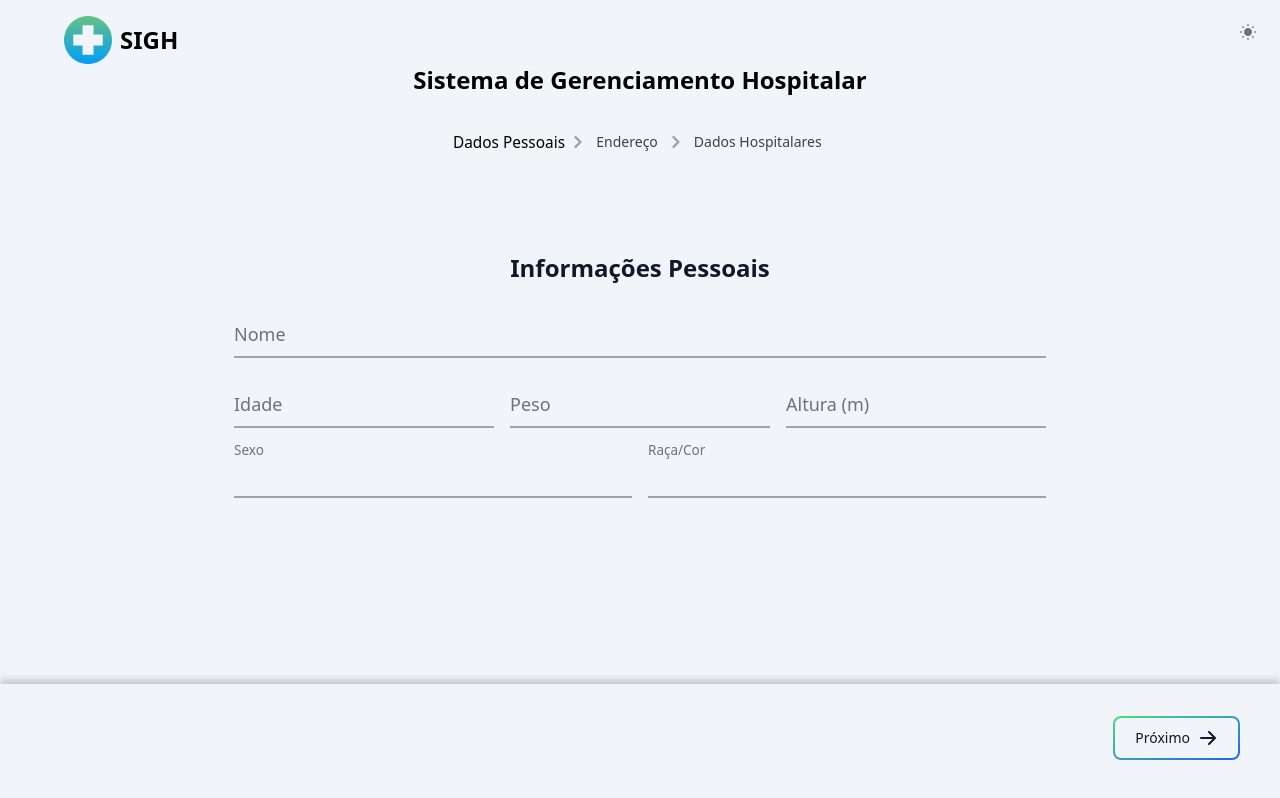
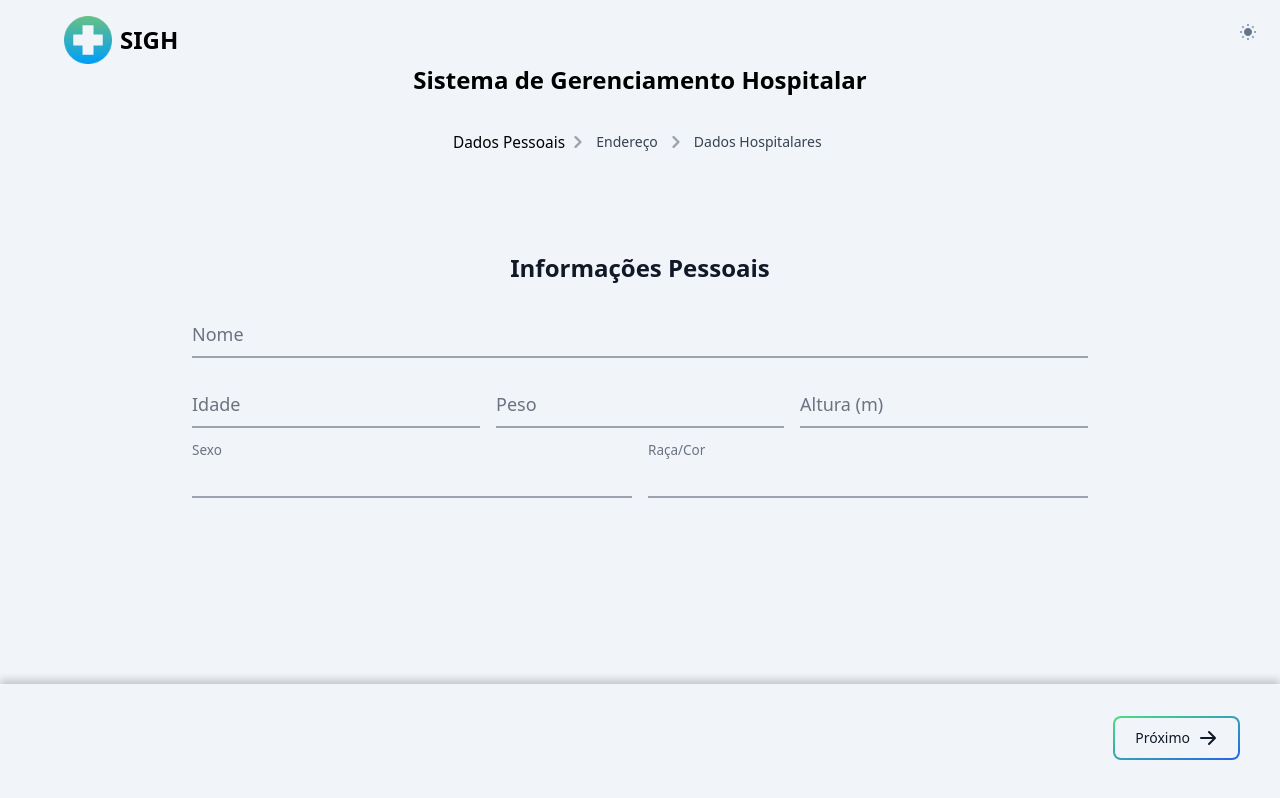
Before and after one commit to MarcosVVMK/ihc-vue, a Vue app: page / in a window 1280 px wide. Built offline with nearby package versions, Linux system fonts and the light colour scheme.

Commit message:
feat(forms): fix size

```diff
--- a/src/App.vue
+++ b/src/App.vue
@@ -63,7 +63,7 @@ if (lightSwitches.length > 0) {
 <template>
   <section class="flex flex-col h-screen overflow-hidden bg-slate-100 dark:bg-gray-900">
     <Header :currentStep="currentStep" @update-step="updateStep" />
-    <main class="flex-grow flex items-center justify-center">
+    <main class="flex-grow">
       <Loader v-if="showLoader" />
       <ServiceNumber v-if="showServiceNumber" />
       <Forms v-else :currentStep="currentStep" v-if="!showLoader"/>
```
